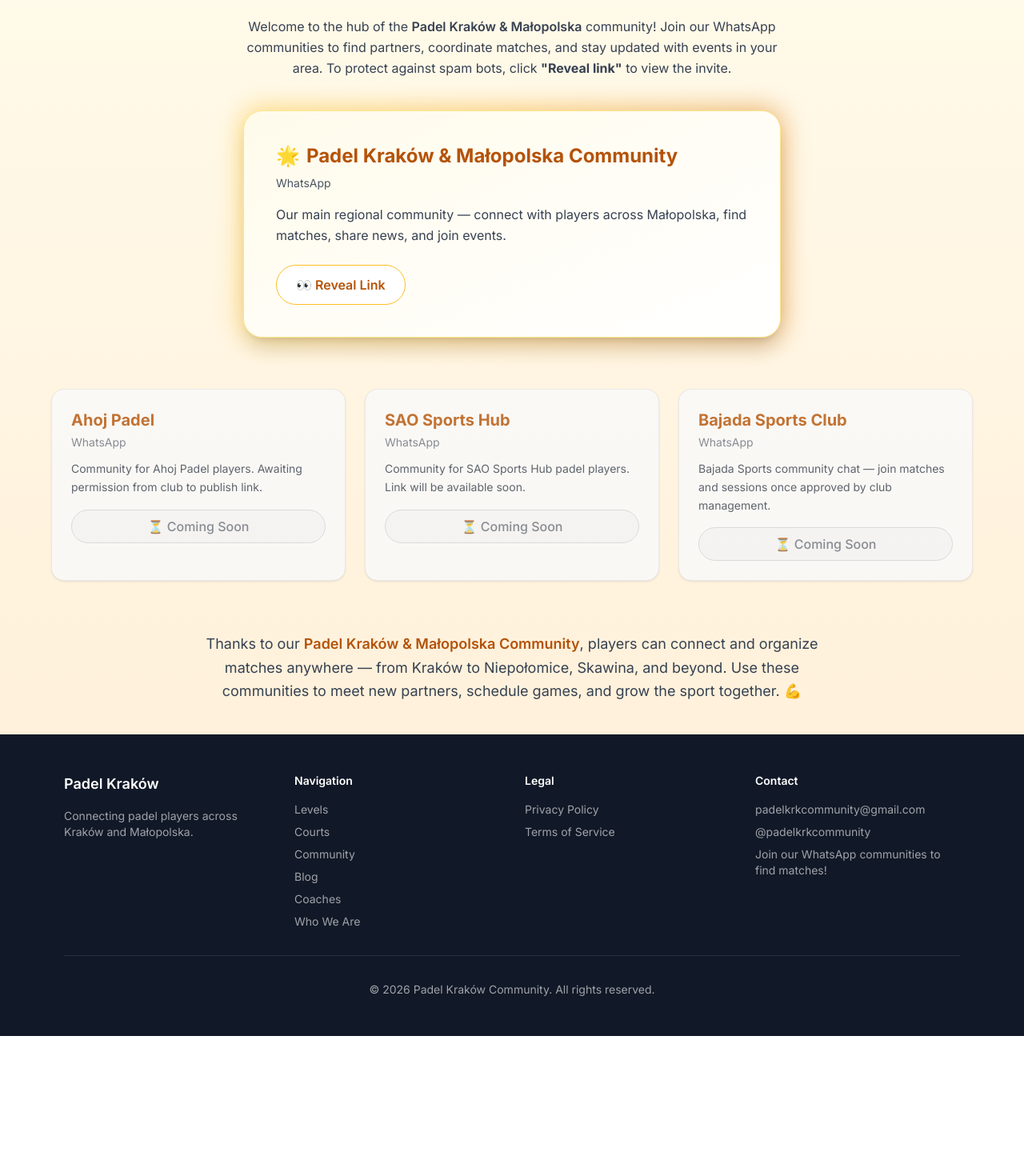
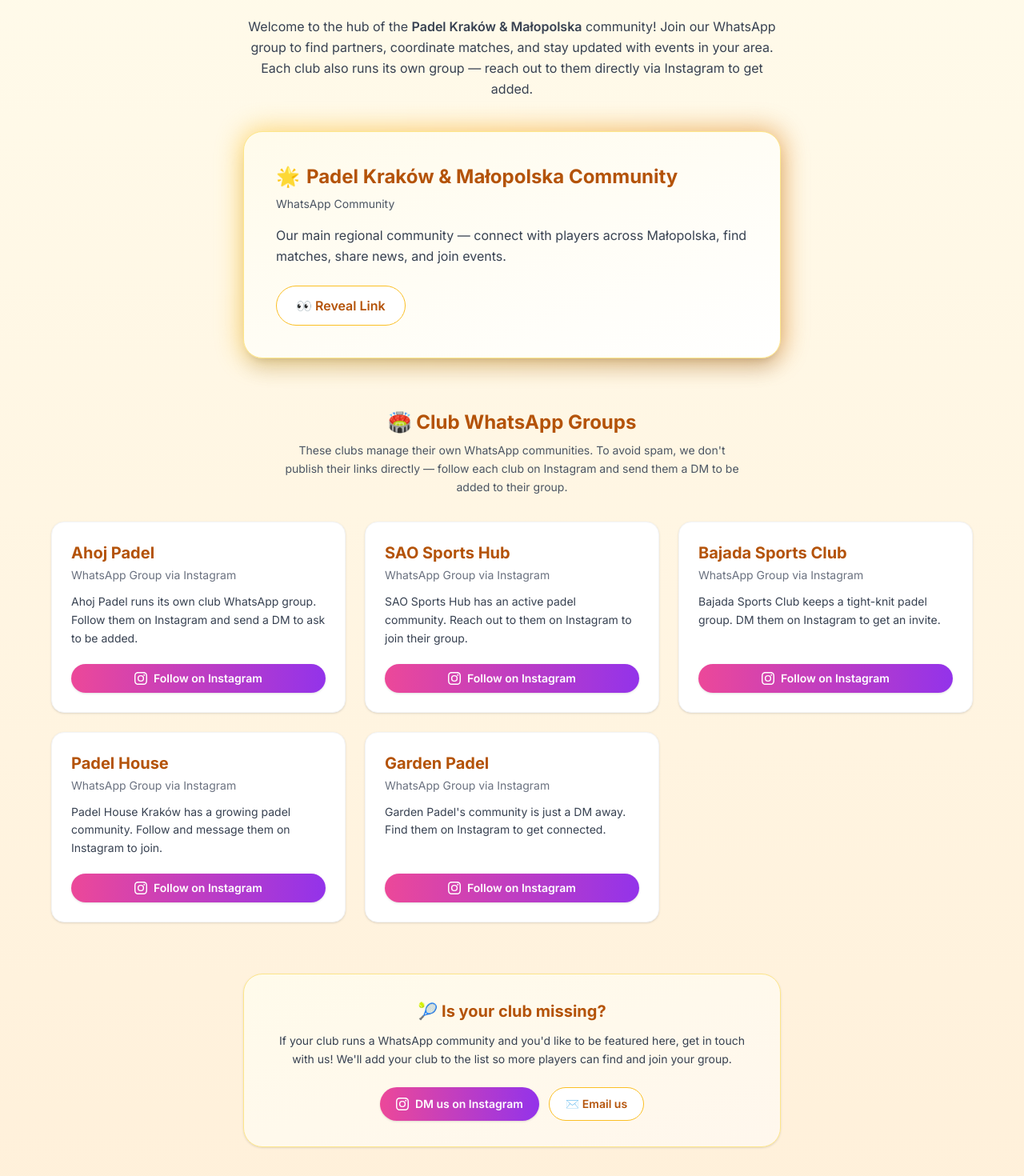
Before and after one commit to Gitperez288/padel-krakow, a Next.js app: page /community in a window 1280 px wide. Shown: the part 140-1610 px from the top of the page at 80% size. Before the commit the page ends 1435 px from the top, so only its background shows below. Built offline with nearby package versions, Linux system fonts and the light colour scheme.

Commit message:
feat(community): replace coming-soon cards with Instagram links, add Padel House & Garden Padel, add club CTA section

```diff
--- a/src/app/community/page.tsx
+++ b/src/app/community/page.tsx
@@ -2,53 +2,62 @@
 
 import { useState } from "react";
 
-type Community = {
+type ClubCommunity = {
   name: string;
-  platform: "WhatsApp" | "Facebook";
-  encodedLink?: string;
+  instagramUrl: string;
   desc: string;
-  available: boolean;
 };
 
-export default function CommunityPage() {
-  const communities: Community[] = [
-    {
+type MainCommunity = {
+  name: string;
+  encodedLink: string;
+  desc: string;
+};
+
+const mainCommunity: MainCommunity = {
   name: "Padel Kraków & Małopolska Community",
-      platform: "WhatsApp",
-      encodedLink: "aHR0cHM6Ly9jaGF0LndoYXRzYXBwLmNvbS9MZWRjYTF3ZFN6UzgzbXhtbVlUUnBi", // main community
+  encodedLink: "aHR0cHM6Ly9jaGF0LndoYXRzYXBwLmNvbS9MZWRjYTF3ZFN6UzgzbXhtbVlUUnBi",
   desc: "Our main regional community — connect with players across Małopolska, find matches, share news, and join events.",
-      available: true,
-    },
+};
+
+const clubCommunities: ClubCommunity[] = [
   {
     name: "Ahoj Padel",
-      platform: "WhatsApp",
-      desc: "Community for Ahoj Padel players. Awaiting permission from club to publish link.",
-      available: false,
+    instagramUrl: "https://www.instagram.com/ahoj_padel/",
+    desc: "Ahoj Padel runs its own club WhatsApp group. Follow them on Instagram and send a DM to ask to be added.",
   },
   {
     name: "SAO Sports Hub",
-      platform: "WhatsApp",
-      desc: "Community for SAO Sports Hub padel players. Link will be available soon.",
-      available: false,
+    instagramUrl: "https://www.instagram.com/saosportshub/",
+    desc: "SAO Sports Hub has an active padel community. Reach out to them on Instagram to join their group.",
   },
   {
     name: "Bajada Sports Club",
-      platform: "WhatsApp",
-      desc: "Bajada Sports community chat — join matches and sessions once approved by club management.",
-      available: false,
+    instagramUrl: "https://www.instagram.com/bajada_padel_club/",
+    desc: "Bajada Sports Club keeps a tight-knit padel group. DM them on Instagram to get an invite.",
+  },
+  {
+    name: "Padel House",
+    instagramUrl: "https://www.instagram.com/padelhouse_krakow/",
+    desc: "Padel House Kraków has a growing padel community. Follow and message them on Instagram to join.",
+  },
+  {
+    name: "Garden Padel",
+    instagramUrl: "https://www.instagram.com/gardenpadel_krakow/",
+    desc: "Garden Padel's community is just a DM away. Find them on Instagram to get connected.",
   },
 ];
 
-  const [revealed, setRevealed] = useState<Record<string, boolean>>({});
+export default function CommunityPage() {
+  const [revealed, setRevealed] = useState(false);
 
-  const reveal = (id: string) => {
+  const reveal = () => {
     setTimeout(() => {
-      setRevealed((prev) => ({ ...prev, [id]: true }));
+      setRevealed(true);
     }, 1200); // anti-bot delay
   };
 
-  const decodeLink = (encoded?: string) => {
-    if (!encoded) return "#";
+  const decodeLink = (encoded: string) => {
     try {
       return atob(encoded);
     } catch {
@@ -58,103 +67,158 @@
 
   return (
     <div className="px-4 py-10 text-center">
+      {/* --- Header --- */}
       <section id="community-header" data-testid="community-header-section">
         <h2 className="text-3xl font-extrabold text-amber-700 mb-6">
           💬 Community
         </h2>
         <p className="max-w-2xl mx-auto text-gray-700 mb-10 leading-relaxed">
-          Welcome to the hub of the <span className="font-semibold">Padel Kraków & Małopolska</span> community!
-          Join our WhatsApp communities to find partners, coordinate matches, and stay updated with events in your area.
-          To protect against spam bots, click <strong>"Reveal link"</strong> to view the invite.
+          Welcome to the hub of the{" "}
+          <span className="font-semibold">Padel Kraków & Małopolska</span>{" "}
+          community! Join our WhatsApp group to find partners, coordinate
+          matches, and stay updated with events in your area. Each club also
+          runs its own group — reach out to them directly via Instagram to get
+          added.
         </p>
       </section>
 
       {/* --- Main Community Hero --- */}
-      <section id="community-main" data-testid="community-main-section" className="relative max-w-2xl mx-auto mb-16">
+      <section
+        id="community-main"
+        data-testid="community-main-section"
+        className="relative max-w-2xl mx-auto mb-16"
+      >
         <div className="absolute -inset-0.5 bg-gradient-to-r from-amber-400 via-amber-500 to-amber-600 rounded-3xl blur-lg opacity-60 animate-pulse"></div>
-        {communities
-          .filter((g) => g.name.includes("Padel Kraków"))
-          .map(({ name, platform, encodedLink, desc }) => (
-            <div
-              key={name}
-              className="relative p-10 bg-gradient-to-br from-amber-50 to-white rounded-3xl border border-amber-200 shadow-xl hover:shadow-2xl transition text-left"
-            >
+        <div className="relative p-10 bg-gradient-to-br from-amber-50 to-white rounded-3xl border border-amber-200 shadow-xl hover:shadow-2xl transition text-left">
           <h3 className="text-2xl font-bold text-amber-700 mb-2 flex items-center gap-2">
-                <span>🌟</span> {name}
+            <span>🌟</span> {mainCommunity.name}
           </h3>
-              <p className="text-sm text-gray-600 mb-4">{platform}</p>
-              <p className="text-gray-700 mb-6 leading-relaxed">{desc}</p>
-
-              {revealed[name] ? (
+          <p className="text-sm text-gray-600 mb-4">WhatsApp Community</p>
+          <p className="text-gray-700 mb-6 leading-relaxed">
+            {mainCommunity.desc}
+          </p>
+          {revealed ? (
             <a
-                  href={decodeLink(encodedLink)}
+              href={decodeLink(mainCommunity.encodedLink)}
               target="_blank"
               rel="noopener noreferrer"
               className="inline-block bg-amber-600 text-white font-semibold px-6 py-3 rounded-full shadow hover:bg-amber-700 transition"
             >
-                  🔗 Join {platform} Community
+              🔗 Join WhatsApp Community
             </a>
           ) : (
             <button
-                  onClick={() => reveal(name)}
+              onClick={reveal}
               className="inline-block bg-white text-amber-700 font-semibold px-6 py-3 rounded-full border border-amber-400 hover:bg-amber-50 transition"
             >
-                  👀 Reveal Link</button>
+              👀 Reveal Link
+            </button>
           )}
         </div>
-          ))}
       </section>
 
       {/* --- Club Communities Grid --- */}
-      <section id="community-clubs" data-testid="community-clubs-section" className="grid grid-cols-1 sm:grid-cols-2 lg:grid-cols-3 gap-6 max-w-6xl mx-auto">
-        {communities
-          .filter((g) => !g.name.includes("Padel Kraków"))
-          .map(({ name, platform, desc, available, encodedLink }) => (
+      <section
+        id="community-clubs"
+        data-testid="community-clubs-section"
+        className="max-w-6xl mx-auto mb-16"
+      >
+        <h3 className="text-2xl font-bold text-amber-700 mb-2">
+          🏟️ Club WhatsApp Groups
+        </h3>
+        <p className="text-gray-600 mb-8 max-w-xl mx-auto text-sm leading-relaxed">
+          These clubs manage their own WhatsApp communities. To avoid spam, we
+          don't publish their links directly — follow each club on Instagram and
+          send them a DM to be added to their group.
+        </p>
+        <div className="grid grid-cols-1 sm:grid-cols-2 lg:grid-cols-3 gap-6">
+          {clubCommunities.map(({ name, instagramUrl, desc }) => (
             <div
               key={name}
-              className={`p-6 rounded-2xl border shadow transition text-left ${
-                available
-                  ? "bg-white hover:shadow-lg border-gray-100"
-                  : "bg-gray-50 border-gray-200 opacity-80"
-              }`}
+              className="p-6 rounded-2xl border border-gray-100 bg-white shadow hover:shadow-lg transition text-left flex flex-col"
             >
-              <h3 className="text-xl font-bold text-amber-700 mb-1">{name}</h3>
-              <p className="text-sm text-gray-500 mb-3">{platform}</p>
-              <p className="text-gray-700 mb-4 text-sm leading-relaxed">{desc}</p>
-
-              {available ? (
-                revealed[name] ? (
+              <h4 className="text-xl font-bold text-amber-700 mb-1">{name}</h4>
+              <p className="text-sm text-gray-500 mb-3">WhatsApp Group via Instagram</p>
+              <p className="text-gray-700 mb-5 text-sm leading-relaxed flex-1">
+                {desc}
+              </p>
               <a
-                    href={decodeLink(encodedLink)}
+                href={instagramUrl}
                 target="_blank"
                 rel="noopener noreferrer"
-                    className="inline-block bg-amber-600 text-white font-semibold px-4 py-2 rounded-full shadow hover:bg-amber-700 transition text-center w-full"
+                className="inline-flex items-center justify-center gap-2 bg-gradient-to-r from-pink-500 to-purple-600 text-white font-semibold px-4 py-2 rounded-full shadow hover:opacity-90 transition text-sm"
               >
-                    🔗 Open {platform} Community
+                <svg
+                  xmlns="http://www.w3.org/2000/svg"
+                  viewBox="0 0 24 24"
+                  fill="currentColor"
+                  className="w-4 h-4"
+                  aria-hidden="true"
+                >
+                  <path d="M12 2.163c3.204 0 3.584.012 4.85.07 1.366.062 2.633.334 3.608 1.308.975.975 1.246 2.242 1.308 3.608.058 1.266.07 1.646.07 4.85s-.012 3.584-.07 4.85c-.062 1.366-.334 2.633-1.308 3.608-.975.975-2.242 1.246-3.608 1.308-1.266.058-1.646.07-4.85.07s-3.584-.012-4.85-.07c-1.366-.062-2.633-.334-3.608-1.308-.975-.975-1.246-2.242-1.308-3.608C2.175 15.584 2.163 15.204 2.163 12s.012-3.584.07-4.85c.062-1.366.334-2.633 1.308-3.608.975-.975 2.242-1.246 3.608-1.308C8.416 2.175 8.796 2.163 12 2.163zm0-2.163C8.741 0 8.332.014 7.052.072 5.197.157 3.355.673 2.014 2.014.673 3.355.157 5.197.072 7.052.014 8.332 0 8.741 0 12c0 3.259.014 3.668.072 4.948.085 1.855.601 3.697 1.942 5.038 1.341 1.341 3.183 1.857 5.038 1.942C8.332 23.986 8.741 24 12 24s3.668-.014 4.948-.072c1.855-.085 3.697-.601 5.038-1.942 1.341-1.341 1.857-3.183 1.942-5.038C23.986 15.668 24 15.259 24 12c0-3.259-.014-3.668-.072-4.948-.085-1.855-.601-3.697-1.942-5.038C20.645.673 18.803.157 16.948.072 15.668.014 15.259 0 12 0zm0 5.838a6.162 6.162 0 1 0 0 12.324 6.162 6.162 0 0 0 0-12.324zm0 10.162a4 4 0 1 1 0-8 4 4 0 0 1 0 8zm6.406-11.845a1.44 1.44 0 1 0 0 2.881 1.44 1.44 0 0 0 0-2.881z" />
+                </svg>
+                Follow on Instagram
               </a>
-                ) : (
-                  <button
-                    onClick={() => reveal(name)}
-                    className="inline-block bg-gray-100 text-gray-700 font-medium px-4 py-2 rounded-full border border-gray-300 hover:bg-gray-200 transition w-full"
-                  >
-                    👀 Reveal Link
-                  </button>
-                )
-              ) : (
-                <div className="inline-block bg-gray-100 text-gray-500 font-medium px-4 py-2 rounded-full border border-gray-300 cursor-not-allowed text-center w-full">
-                  ⏳ Coming Soon
-                </div>
-              )}
             </div>
           ))}
+        </div>
+      </section>
+
+      {/* --- Add Your Club CTA --- */}
+      <section
+        id="community-add-club"
+        data-testid="community-add-club-section"
+        className="max-w-2xl mx-auto mb-16 bg-gradient-to-br from-amber-50 to-orange-50 border border-amber-200 rounded-3xl p-8 shadow"
+      >
+        <h3 className="text-xl font-bold text-amber-700 mb-3">
+          🎾 Is your club missing?
+        </h3>
+        <p className="text-gray-700 text-sm leading-relaxed mb-6">
+          If your club runs a WhatsApp community and you'd like to be featured
+          here, get in touch with us! We'll add your club to the list so more
+          players can find and join your group.
+        </p>
+        <div className="flex flex-col sm:flex-row gap-3 justify-center">
+          <a
+            href="https://www.instagram.com/padelkrkcommunity"
+            target="_blank"
+            rel="noopener noreferrer"
+            className="inline-flex items-center justify-center gap-2 bg-gradient-to-r from-pink-500 to-purple-600 text-white font-semibold px-5 py-2.5 rounded-full shadow hover:opacity-90 transition text-sm"
+          >
+            <svg
+              xmlns="http://www.w3.org/2000/svg"
+              viewBox="0 0 24 24"
+              fill="currentColor"
+              className="w-4 h-4"
+              aria-hidden="true"
+            >
+              <path d="M12 2.163c3.204 0 3.584.012 4.85.07 1.366.062 2.633.334 3.608 1.308.975.975 1.246 2.242 1.308 3.608.058 1.266.07 1.646.07 4.85s-.012 3.584-.07 4.85c-.062 1.366-.334 2.633-1.308 3.608-.975.975-2.242 1.246-3.608 1.308-1.266.058-1.646.07-4.85.07s-3.584-.012-4.85-.07c-1.366-.062-2.633-.334-3.608-1.308-.975-.975-1.246-2.242-1.308-3.608C2.175 15.584 2.163 15.204 2.163 12s.012-3.584.07-4.85c.062-1.366.334-2.633 1.308-3.608.975-.975 2.242-1.246 3.608-1.308C8.416 2.175 8.796 2.163 12 2.163zm0-2.163C8.741 0 8.332.014 7.052.072 5.197.157 3.355.673 2.014 2.014.673 3.355.157 5.197.072 7.052.014 8.332 0 8.741 0 12c0 3.259.014 3.668.072 4.948.085 1.855.601 3.697 1.942 5.038 1.341 1.341 3.183 1.857 5.038 1.942C8.332 23.986 8.741 24 12 24s3.668-.014 4.948-.072c1.855-.085 3.697-.601 5.038-1.942 1.341-1.341 1.857-3.183 1.942-5.038C23.986 15.668 24 15.259 24 12c0-3.259-.014-3.668-.072-4.948-.085-1.855-.601-3.697-1.942-5.038C20.645.673 18.803.157 16.948.072 15.668.014 15.259 0 12 0zm0 5.838a6.162 6.162 0 1 0 0 12.324 6.162 6.162 0 0 0 0-12.324zm0 10.162a4 4 0 1 1 0-8 4 4 0 0 1 0 8zm6.406-11.845a1.44 1.44 0 1 0 0 2.881 1.44 1.44 0 0 0 0-2.881z" />
+            </svg>
+            DM us on Instagram
+          </a>
+          <a
+            href="mailto:padelkrkcommunity@gmail.com"
+            className="inline-flex items-center justify-center gap-2 bg-white text-amber-700 font-semibold px-5 py-2.5 rounded-full border border-amber-400 hover:bg-amber-50 transition text-sm"
+          >
+            ✉️ Email us
+          </a>
+        </div>
       </section>
 
       {/* --- Closing Message --- */}
-      <section id="community-footer" data-testid="community-footer-section" className="mt-16 max-w-3xl mx-auto text-gray-700 leading-relaxed text-lg">
+      <section
+        id="community-footer"
+        data-testid="community-footer-section"
+        className="max-w-3xl mx-auto text-gray-700 leading-relaxed text-lg"
+      >
         <p>
-          Thanks to our <span className="font-semibold text-amber-700">Padel Kraków & Małopolska Community</span>,
-          players can connect and organize matches anywhere — from Kraków to Niepołomice, Skawina, and beyond.
-          Use these communities to meet new partners, schedule games, and grow the sport together. 💪
+          Thanks to our{" "}
+          <span className="font-semibold text-amber-700">
+            Padel Kraków & Małopolska Community
+          </span>
+          , players can connect and organise matches anywhere — from Kraków to
+          Niepołomice, Skawina, and beyond. Use these communities to meet new
+          partners, schedule games, and grow the sport together. 💪
         </p>
       </section>
     </div>
```
Lines whose indentation alone changed are shown as unchanged.
